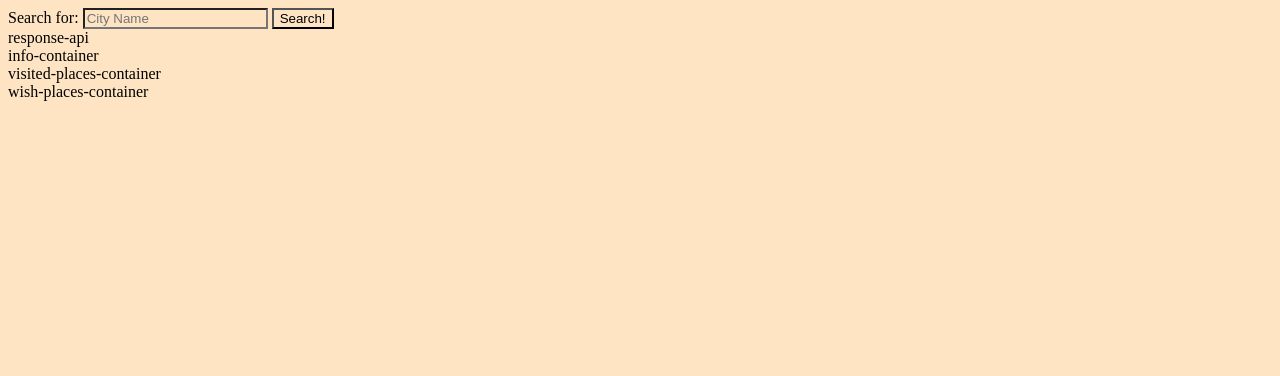
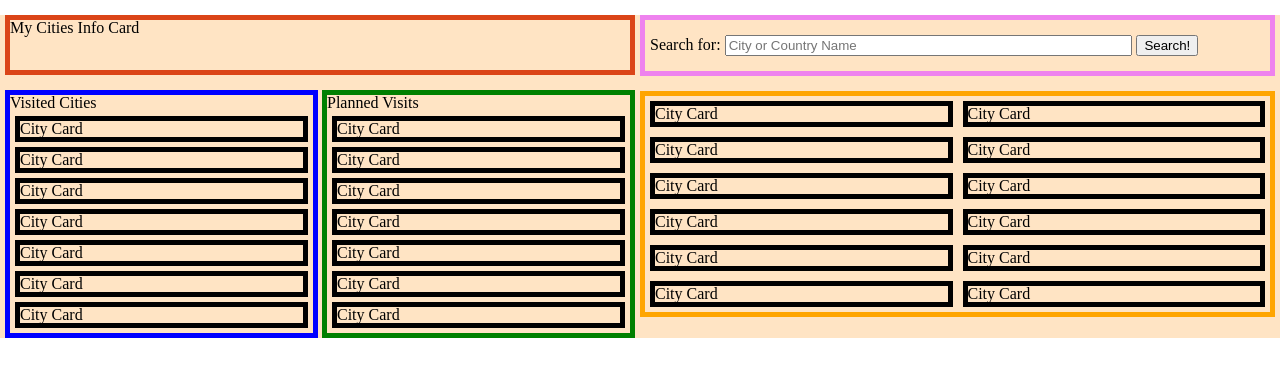
Before and after one commit to donataspocius/jsProject, a plain HTML site: page index.html in a window 1280 px wide. Drawn offline with Linux system fonts and the light colour scheme; no server answers.

Commit message:
HTML-CSS done

```diff
--- a/index.html
+++ b/index.html
@@ -6,27 +6,65 @@
     <meta name="viewport" content="width=device-width, initial-scale=1.0" />
     <title>JS PROJECT</title>
     <link href="./style.css" rel="stylesheet" />
+    <link rel="stylesheet" href="./reset.css" />
     <script src="./index.js" defer></script>
   </head>
   <body>
-    <div id="main-containter">
-      <div id="data-api-container">
-        <div id="search-bar">
+    <div id="main-container">
+      <div id="app-container">
+        <div id="my-data-container">
+          <div id="my-data-info-card">
+            <h1>My Cities Info Card</h1>
+          </div>
+          <div id="lists-container">
+            <div id="visited-list-container">
+              <h1>Visited Cities</h1>
+              <div class="city-card">City Card</div>
+              <div class="city-card">City Card</div>
+              <div class="city-card">City Card</div>
+              <div class="city-card">City Card</div>
+              <div class="city-card">City Card</div>
+              <div class="city-card">City Card</div>
+              <div class="city-card">City Card</div>
+            </div>
+            <div id="wish-list-container">
+              <h1>Planned Visits</h1>
+              <div class="city-card">City Card</div>
+              <div class="city-card">City Card</div>
+              <div class="city-card">City Card</div>
+              <div class="city-card">City Card</div>
+              <div class="city-card">City Card</div>
+              <div class="city-card">City Card</div>
+              <div class="city-card">City Card</div>
+            </div>
+          </div>
+        </div>
+        <div id="api-data-container">
+          <div id="api-search-bar">
             <label for="search">Search for: </label>
             <input
               type="text"
               name="search"
-            id="search"
-            placeholder="City Name"
+              id="search-input"
+              placeholder="City or Country Name"
             />
-          <button type="submit">Search!</button>
+            <button type="submit" id="search-btn">Search!</button>
           </div>
-        <div id="response-api">response-api</div>
+          <div id="api-cards-container">
+            <div class="city-card">City Card</div>
+            <div class="city-card">City Card</div>
+            <div class="city-card">City Card</div>
+            <div class="city-card">City Card</div>
+            <div class="city-card">City Card</div>
+            <div class="city-card">City Card</div>
+            <div class="city-card">City Card</div>
+            <div class="city-card">City Card</div>
+            <div class="city-card">City Card</div>
+            <div class="city-card">City Card</div>
+            <div class="city-card">City Card</div>
+            <div class="city-card">City Card</div>
           </div>
-      <div id="my-data-container">
-        <div id="info-container">info-container</div>
-        <div id="visited-places-container">visited-places-container</div>
-        <div id="wish-places-container">wish-places-container</div>
+        </div>
       </div>
     </div>
   </body>
--- /dev/null
+++ b/reset.css
@@ -0,0 +1,129 @@
+/* http://meyerweb.com/eric/tools/css/reset/
+   v2.0 | 20110126
+   License: none (public domain)
+*/
+
+html,
+body,
+div,
+span,
+applet,
+object,
+iframe,
+h1,
+h2,
+h3,
+h4,
+h5,
+h6,
+p,
+blockquote,
+pre,
+a,
+abbr,
+acronym,
+address,
+big,
+cite,
+code,
+del,
+dfn,
+em,
+img,
+ins,
+kbd,
+q,
+s,
+samp,
+small,
+strike,
+strong,
+sub,
+sup,
+tt,
+var,
+b,
+u,
+i,
+center,
+dl,
+dt,
+dd,
+ol,
+ul,
+li,
+fieldset,
+form,
+label,
+legbreak-gray,
+table,
+caption,
+tbody,
+tfoot,
+thead,
+tr,
+th,
+td,
+article,
+aside,
+canvas,
+details,
+embed,
+figure,
+figcaption,
+footer,
+header,
+hgroup,
+menu,
+nav,
+output,
+ruby,
+section,
+summary,
+time,
+mark,
+audio,
+video {
+  margin: 0;
+  padding: 0;
+  border: 0;
+  font-size: 100%;
+  font: inherit;
+  vertical-align: baseline;
+}
+/* HTML5 display-role reset for older browsers */
+article,
+aside,
+details,
+figcaption,
+figure,
+footer,
+header,
+hgroup,
+menu,
+nav,
+section {
+  display: block;
+}
+body {
+  line-height: 1;
+}
+ol,
+ul {
+  list-style: none;
+}
+blockquote,
+q {
+  quotes: none;
+}
+blockquote:before,
+blockquote:after,
+q:before,
+q:after {
+  content: "";
+  content: none;
+}
+table {
+  border-collapse: collapse;
+  border-spacing: 0;
+}
--- a/style.css
+++ b/style.css
@@ -1,3 +1,57 @@
-* {
+#main-container {
+  max-width: 1500px;
+  margin: 0px auto;
   background-color: bisque;
+  box-sizing: border-box;
 }
+
+#app-container {
+  display: grid;
+  grid-template-columns: 1fr 1fr;
+  margin: 15px 5px 0 5px;
+}
+
+#my-data-container {
+  margin-right: 5px;
+}
+
+#my-data-info-card {
+  border: 5px solid rgb(219, 69, 24);
+  min-height: 50px;
+}
+
+#lists-container {
+  display: grid;
+  grid-template-columns: 1fr 1fr;
+  margin-top: 15px;
+}
+
+#visited-list-container {
+  border: 5px solid blue;
+  margin-right: 2px;
+}
+
+#wish-list-container {
+  border: 5px solid green;
+  margin-left: 2px;
+}
+
+#api-search-bar {
+  border: 5px solid violet;
+  padding: 15px 5px;
+}
+#search-input {
+  width: 65%;
+}
+
+#api-cards-container {
+  border: 5px solid orange;
+  margin-top: 15px;
+  display: grid;
+  grid-template-columns: repeat(auto-fill, 50%);
+}
+
+.city-card {
+  border: 5px solid black;
+  margin: 5px;
+}
```
Lines whose indentation alone changed are shown as unchanged.
